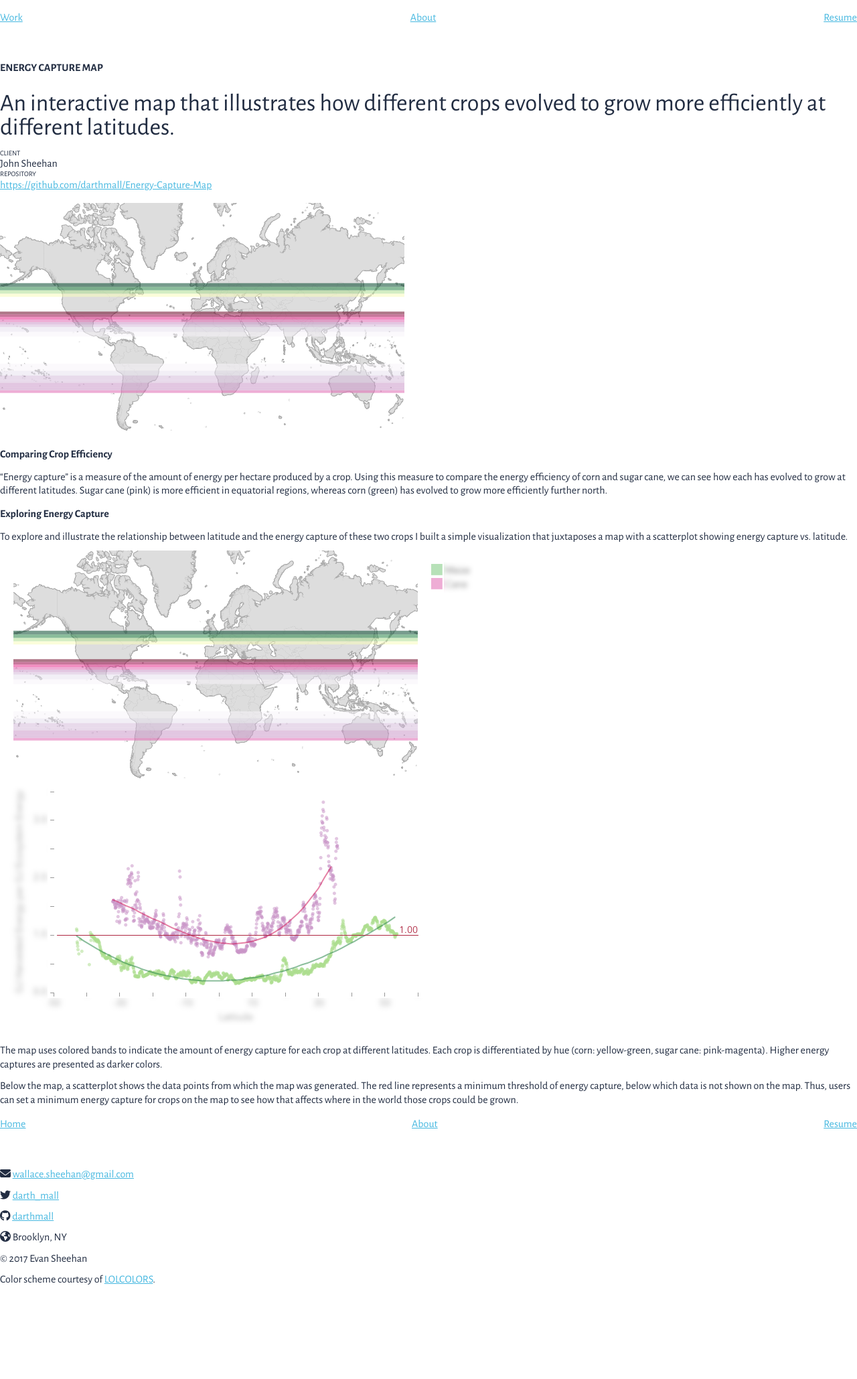
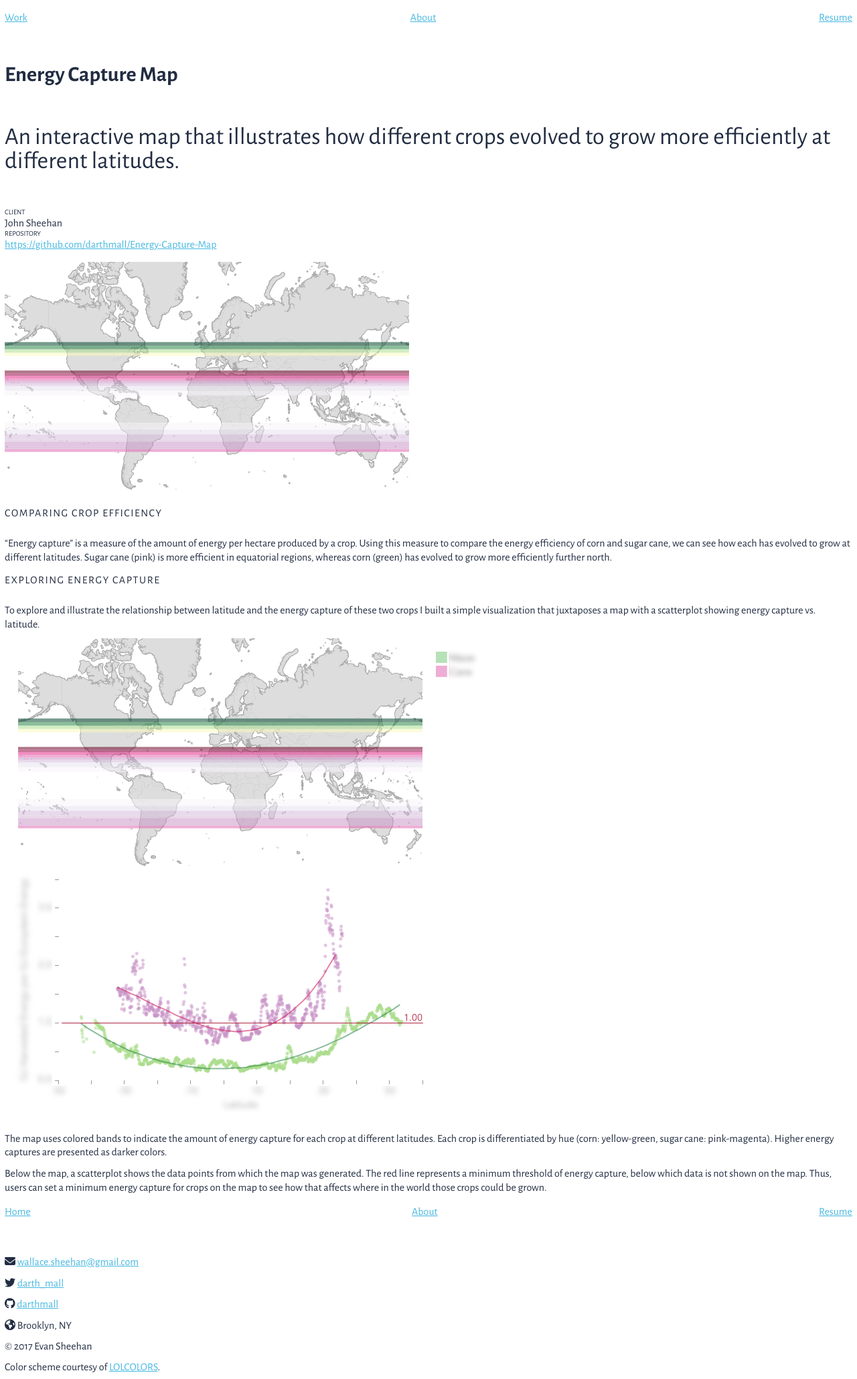
Before and after one commit to darthmall/darthmall.github.io, a Jekyll site: the page built from _projects/energy_capture_map.md, in a window 1280 px wide. Shown: the whole page at 67% size. Built offline with Jekyll 4.4.1, drawn with Linux system fonts in a browser that asks for light colours; nearby versions of some CDN libraries; before the commit the page ends 1921 px from its top, so only the background shows below that.

Commit message:
Fix some font weights and spacing
- Make h2s light and set the letter-spacing correctly
- Set a max width on images
- Fix the margin on the abstract

```diff
--- a/_sass/typography.sass
+++ b/_sass/typography.sass
@@ -1,3 +1,6 @@
+=light
+  font-weight: 300
+
 =bold
   font-weight: 700
 
@@ -10,14 +13,16 @@ body
   font-weight: 400
   font-size: $font-size
   line-height: $line-height
-  margin: 0
-
-h1
-  font-size: ms(0)
-  letter-spacing: 10%
-  text-transform: uppercase
+  margin: ms(-2)
 
 h2
+  +light
+  font-size: ms(0)
+  letter-spacing: 0.1em
+  text-transform: uppercase
+  margin-bottom: ms(1)
+
+h3
   font-size: ms(0)
   font-weight: bold
 
@@ -25,6 +30,12 @@ h2
 p
   font-size: ms(0)
   margin: 0
+
+* + p
+  margin-top: ms(-1)
+
+img
+  max-width: 100%
 
 a
   color: $link-color
@@ -37,9 +48,6 @@ a
 
   &:visited
     color: darken($link-color, 30%)
-
-* + p
-  margin-top: ms(-1)
 
 dt
   font-size: ms(-1)
@@ -62,4 +70,4 @@ address
 .abstract
   font-size: ms(2)
   line-height: 1
-  text-align: inherit
+  margin: ms(1) 0
```
